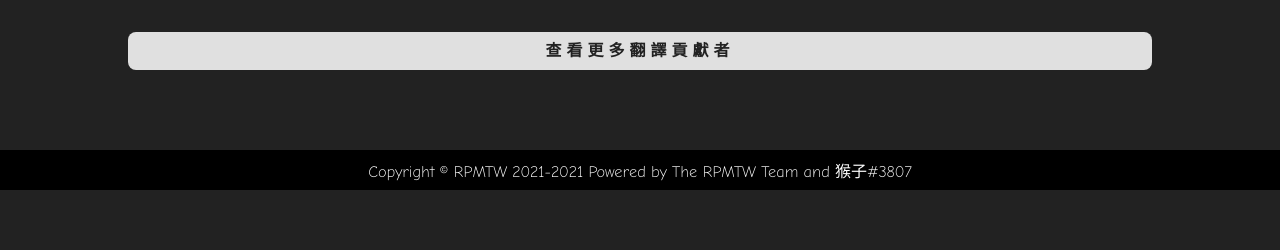
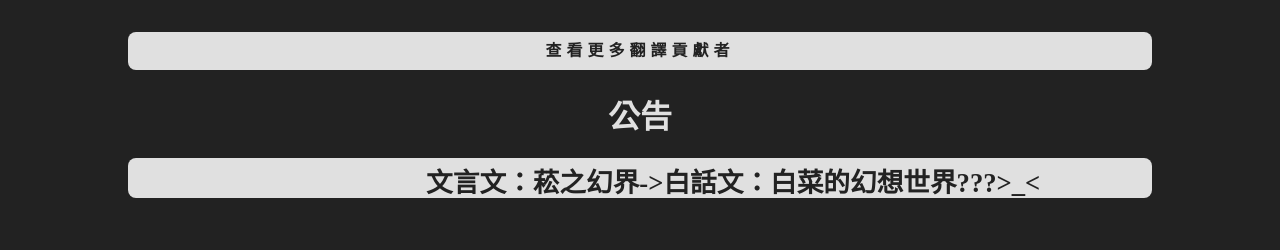
Before and after one commit to RPMTW/RPMTW-Website, a Vue app: page / in a window 1280 px wide. Shown: the part 1593-1843 px from the top of the page. Before the commit the page ends 1791 px from the top, so only its background shows below. Built offline with nearby package versions, Linux system fonts and the light colour scheme; grey boxes are pictures that could not be loaded.

Commit message:
添加公告功能

```diff
--- /dev/null
+++ b/src/data/announcement.json
@@ -0,0 +1,3 @@
+[
+    "文言文：菘之幻界->白話文：白菜的幻想世界???>_<"
+]
--- a/src/views/Home.vue
+++ b/src/views/Home.vue
@@ -89,12 +89,23 @@
       }}</router-link>
     </section>
   </div>
+  <div class="flex-center">
+    <h1>公告</h1>
+    <div class="marquee">
+      <ul>
+        <li v-for="text in announcementText" :key="text">
+          {{ text }}
+        </li>
+      </ul>
+    </div>
+  </div>
 </template>
 
 <script>
 /* eslint-disable no-undef */
 /* eslint-disable-next-line no-unused-vars */
 import main from "../i18n.js";
+import announcementText from "@/data/announcement";
 
 function i18n(val, value = "") {
   return (
@@ -108,6 +119,12 @@ export default {
   methods: {
     i18n: i18n,
   },
+  data() {
+    return {
+      announcementText,
+    };
+  },
+  components: {},
   mounted() {
     $(function () {
       var t = i18n("Home.scroll.texts");
@@ -252,3 +269,44 @@ export default {
   letter-spacing: 5px;
 }
 </style>
+<style lang="scss" scoped>
+.marquee {
+  position: relative;
+  margin: 0 auto;
+  overflow: hidden;
+  height: 40px;
+  border-radius: 8px;
+  background: var(--styleMode-color);
+  width: 80%;
+  > ul {
+    display: flex;
+    padding: 0;
+    position: absolute;
+    list-style-type: none;
+    margin: 3px 0;
+    animation: marquee 15s linear infinite;
+    > li {
+      margin-right: 10em;
+      white-space: nowrap;
+      font-weight: 900;
+      font-size: 20pt;
+      color: var(--styleMode-background-color);
+      user-select: none;
+      a {
+        margin: 0;
+      }
+    }
+  }
+
+  @keyframes marquee {
+    0% {
+      left: 100%;
+      transform: translateX(0%);
+    }
+    100% {
+      left: 0;
+      transform: translateX(-100%);
+    }
+  }
+}
+</style>
--- a/src/views/Surrounding/ATR1.vue
+++ b/src/views/Surrounding/ATR1.vue
@@ -23,8 +23,8 @@
     <section>
       <h1>關於 ATR 1</h1>
       <p>
-        ATR1<br />
-        模組包是由RPMTW團隊製作的第一款Fabric模組包，主題從世界、科技(輕工業)、魔法、冒險為主，希望能提供最好的Fabric模組與RPMTW。<br />
+        ATR1模組包是由RPMTW團隊製作的第一款Fabric模組包<br />
+        主題從世界、科技(輕工業)、魔法、冒險為主，希望能提供最好的Fabric模組與RPMTW。<br />
         此模組包會從平衡性、穩定性和可玩性著手，進行優化，希望能給大家帶來最好的體驗，享受它吧！<br />
       </p>
     </section>
@@ -59,7 +59,7 @@
           href="https://discord.com/invite/5xApZtgV2u"
         >
           Discord </a
-        >跟我講，讓我把你加進這裡w
+        >跟我們講，讓我把你加進這裡w
       </p>
     </section>
   </div>
--- a/test/t-1-page-api.html
+++ b/test/t-1-page-api.html
@@ -2,54 +2,19 @@
     <meta charset="UTF-8">
     <meta name="viewport" content="width=device-width, initial-scale=1.0">
     <title>進度條動畫</title>
-    <style type="text/css">
-        * {
-            margin: 0;
-            padding: 0
-        }
-
-        .child {
-            position: relative;
-            height: 50%;
-            border: black 1px solid;
-        }
-
-        .process-animate {
-            background: #6be499;
-            position: absolute;
-            left: 0;
-            top: 0;
-            bottom: 0;
-            display: flex;
-            align-items: center;
-            justify-content: center;
-            right: 100%;
-        }
-    </style>
+    <script src='https://cdnjs.cloudflare.com/ajax/libs/jquery/3.6.0/jquery.js'></script>
 </head>
 
 <body>
-    <div class="child">
-        <div class="process-animate">
-            <h1 id="react-root"> 正在載入資料中，請稍後... </h1>
-        </div>
-    </div>
-    <script src="https://ajax.googleapis.com/ajax/libs/jquery/3.5.1/jquery.min.js"></script>
+    <p class="animationMain test">test</p>
+    <style>
+
+    </style>
     <script>
         $(function () {
-            let loop = () => {
-                $.getJSON("https://raw.githubusercontent.com/RPMTW/RPMTW-website-data/main/data/progress.json", (data) => {
-                    $("#react-root").html(data["1.12"])
-                    $(".process-animate").animate(
-                        { right: `${100 - parseInt(data["1.12"])}%` },
-                        { speed: 10e3, step: (now) => $(".block").css("right", now) }
-                    )
-                }).fail(error => {
-                    $("#react-root").html("<h1>錯誤，請稍後在試</h1>")
-                })
-            }
-            loop()
-            setInterval(loop, 60e3 * 60 * 5) /* 5hr */
-        });
+            $(".test").on("click", function () {
+                $(this).toggleClass("animationMain")
+            })
+        })
     </script>
 </body>
```
Also changed, not shown: 18 other files (tests, documents, lock files or other folders).
